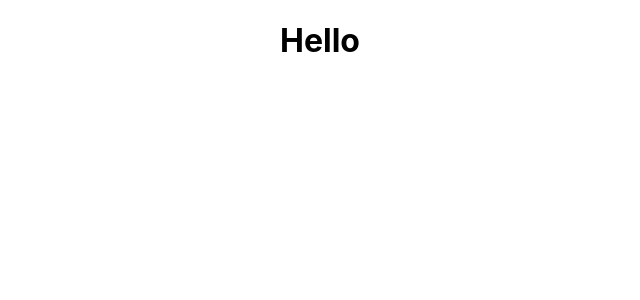
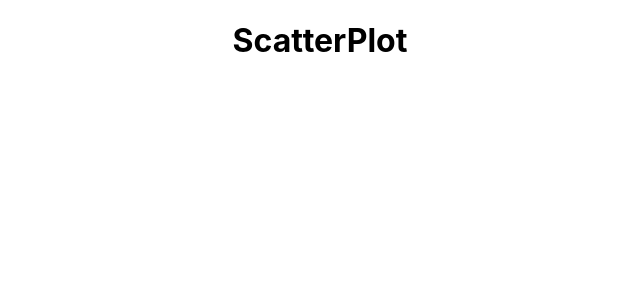
Before and after one commit to Abhishek-Dewangan/Data-Visualization-Task, a React (Create React App) app: page / in a window 1280 px wide. Shown: the top 300 px of the page, without its empty margins (320-960 px from the left). Built offline with nearby package versions, Linux system fonts and the light colour scheme.

Commit message:
Scatterplot file has been created with style file and called in app.tsx

```diff
--- a/src/App.tsx
+++ b/src/App.tsx
@@ -1,9 +1,10 @@
 import './App.css';
+import ScatterPlot from './Components/ScatterPlot/ScatterPlot';
 
 function App() {
   return (
     <div className='App'>
-      <h1>Hello</h1>
+      <ScatterPlot />
     </div>
   );
 }
--- /dev/null
+++ b/src/Components/ScatterPlot/ScatterPlot.tsx
@@ -0,0 +1,11 @@
+import styles from './ScatterPlot.module.css';
+
+const ScatterPlot = () => {
+  return (
+    <div>
+      <h1>ScatterPlot</h1>
+    </div>
+  );
+};
+
+export default ScatterPlot;
```
Also changed, not shown: src/Components/ScatterPlot/ScatterPlot.module.css (added).
